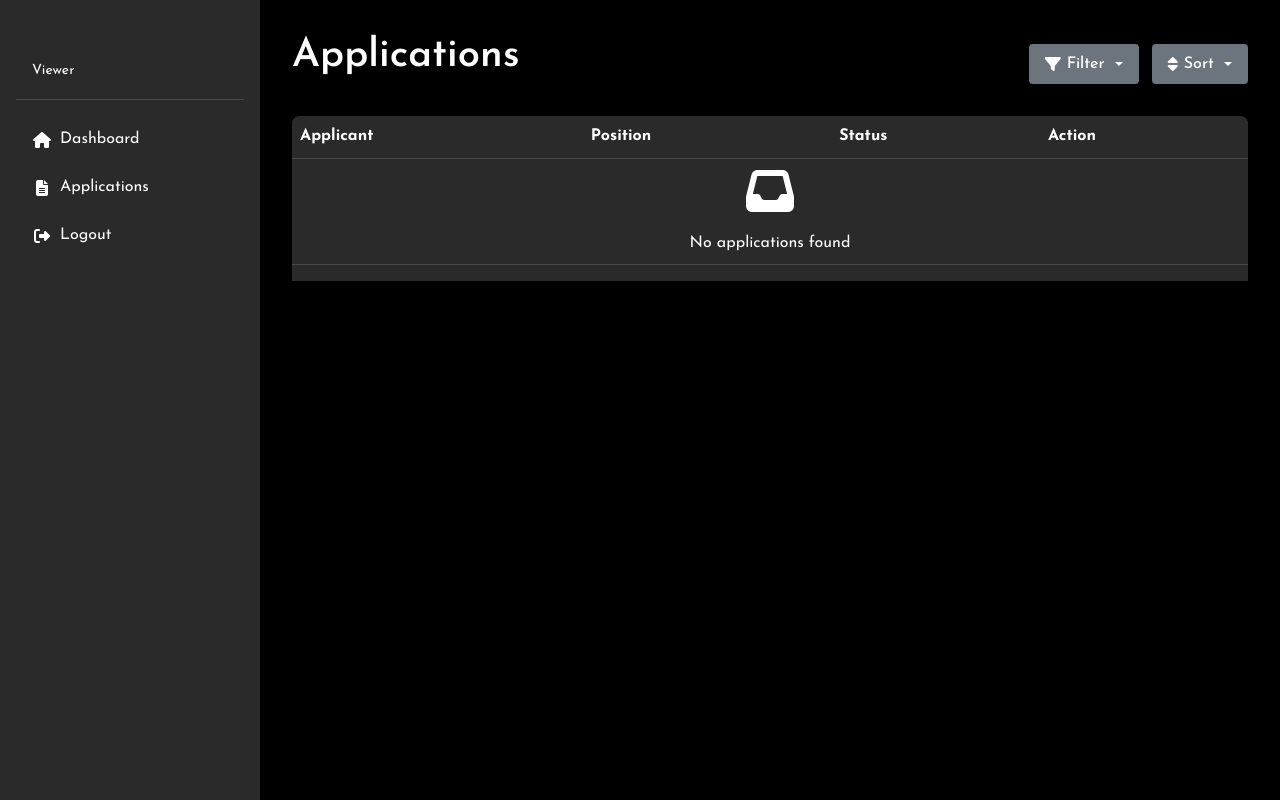
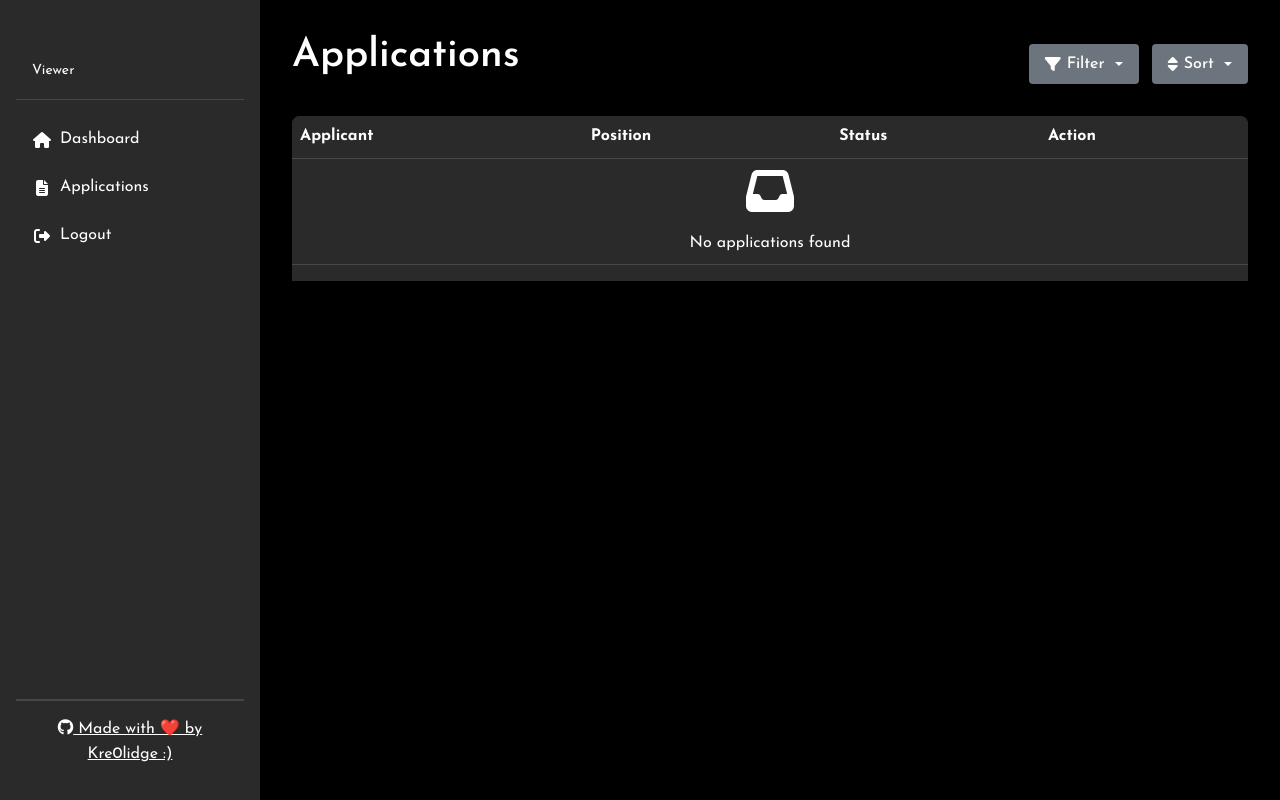
Before and after one commit to Cirkutry/application-bot, a Python web app: template static/templates/applications.html in a window 1280 px wide. Run offline with Jinja, Linux system fonts and the light colour scheme; the template is opened without the code that fills it, so the values that code supplies are empty.

Commit message:
Add footer ❤️

```diff
--- a/static/css/styles.css
+++ b/static/css/styles.css
@@ -35,6 +35,8 @@ body {
     background-color: var(--bg-card);
     padding: 1rem;
     z-index: 1000;
+    display: flex;
+    flex-direction: column;
 }
 
 .main-content {
@@ -1107,3 +1109,15 @@ h6 {
     border-top-right-radius: 0.5rem !important;
     border-top-left-radius: 0.5rem !important;
 }
+
+.sidebar-footer {
+    margin-top: auto;
+    padding: 1rem;
+    text-align: center;
+    border-top: 2px solid var(--border);
+}
+
+.sidebar-footer a {
+    color: var(--text-secondary);
+    transition: color 0.2s ease;
+}
--- a/static/templates/base.html
+++ b/static/templates/base.html
@@ -56,6 +56,11 @@
                 <i class="fas fa-sign-out-alt fa-fw"></i> Logout
             </a>
         </nav>
+        <div class="sidebar-footer">
+            <a href="https://github.com/Cirkutry/application-bot" target="_blank">
+                <i class="fab fa-github"></i> Made with ❤️ by Kre0lidge :)
+            </a>
+        </div>
     </div>
 
     <!-- Main Content -->
```
